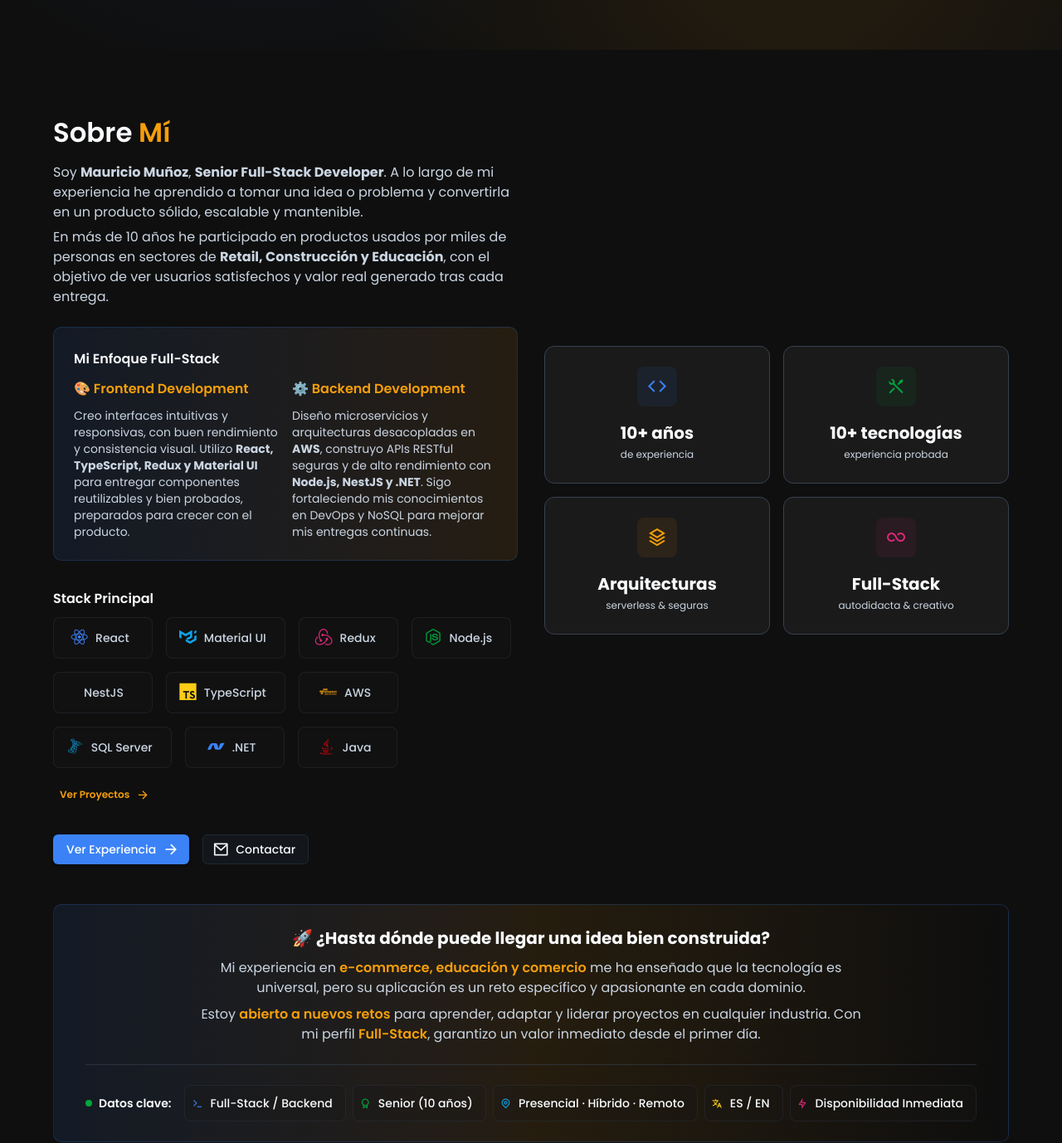
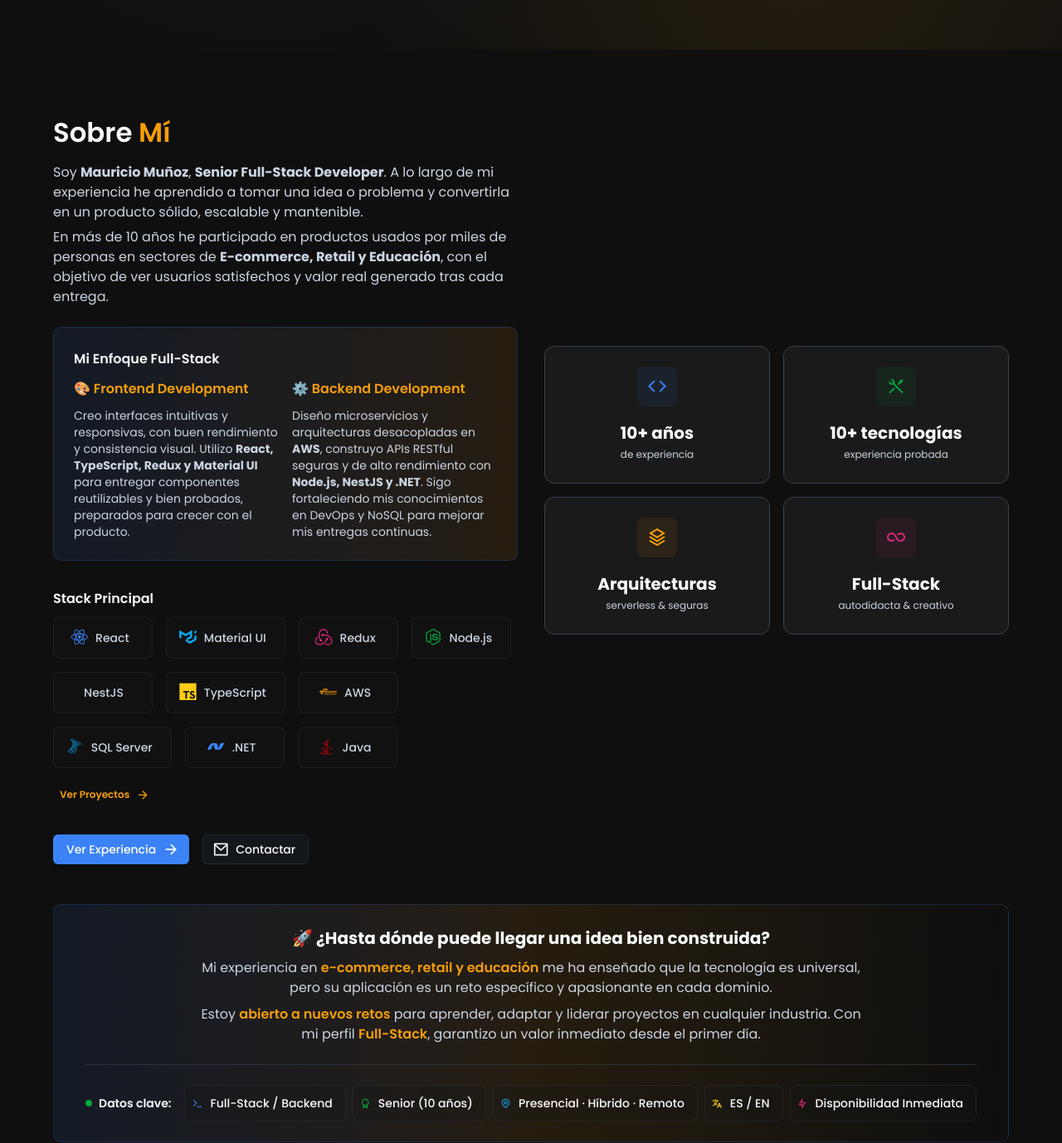
Before and after one commit to mau-dev-93/hmunoz-devsite, a React (Vite) app: page / in a window 1280 px wide. Shown: the part 644-2022 px from the top of the page at 83% size. Built offline with nearby package versions, Linux system fonts and the light colour scheme; some icons are missing.

Commit message:
feat: Update AboutMeSection descriptions to reflect accurate industry terminology and enhance clarity

```diff
--- a/src/pages/LandingPage/AboutMeSection/AboutMeSection.jsx
+++ b/src/pages/LandingPage/AboutMeSection/AboutMeSection.jsx
@@ -33,7 +33,7 @@
                                 A lo largo de mi experiencia he aprendido a tomar una idea o problema y convertirla en un producto sólido, escalable y mantenible.
                             </Typography>
                             <Typography variant="body1" fontWeight="400" color="text.secondary">
-                                En más de 10 años he participado en productos usados por miles de personas en sectores de <strong>Retail, Construcción y Educación</strong>, con el objetivo de ver usuarios satisfechos y valor real generado tras cada entrega.
+                                En más de 10 años he participado en productos usados por miles de personas en sectores de <strong>E-commerce, Retail y Educación</strong>, con el objetivo de ver usuarios satisfechos y valor real generado tras cada entrega.
                             </Typography>
                         </Box>
                         <HighlightBox textAlign='left' alignItems='left' sx={{ marginBottom: 4 }}>
@@ -141,7 +141,7 @@
                 <HighlightBox gradientDirection='center' sx={{ py: 3, mt: isMobile ? 4 : 6 }}>
                     <Typography variant="h6" fontWeight={700}>🚀 ¿Hasta dónde puede llegar una idea bien construida?</Typography>
                     <Typography variant="body1" color="textSecondary" sx={{ maxWidth: 800 }}>
-                        Mi experiencia en <Box component="span" fontWeight={600} color="secondary.main">e-commerce, educación y comercio</Box> me ha enseñado que la tecnología es universal, pero su aplicación es un reto específico y apasionante en cada dominio.
+                        Mi experiencia en <Box component="span" fontWeight={600} color="secondary.main">e-commerce, retail y educación</Box> me ha enseñado que la tecnología es universal, pero su aplicación es un reto específico y apasionante en cada dominio.
                     </Typography>
                     <Typography variant="body1" color="textSecondary" sx={{ maxWidth: 800 }}>
                         Estoy <Box component="span" fontWeight={600} color="secondary.main">abierto a nuevos retos</Box> para aprender, adaptar y liderar proyectos en cualquier industria. Con mi perfil <Box component="span" fontWeight={600} color="secondary.main">Full-Stack</Box>, garantizo un valor inmediato desde el primer día.
```
